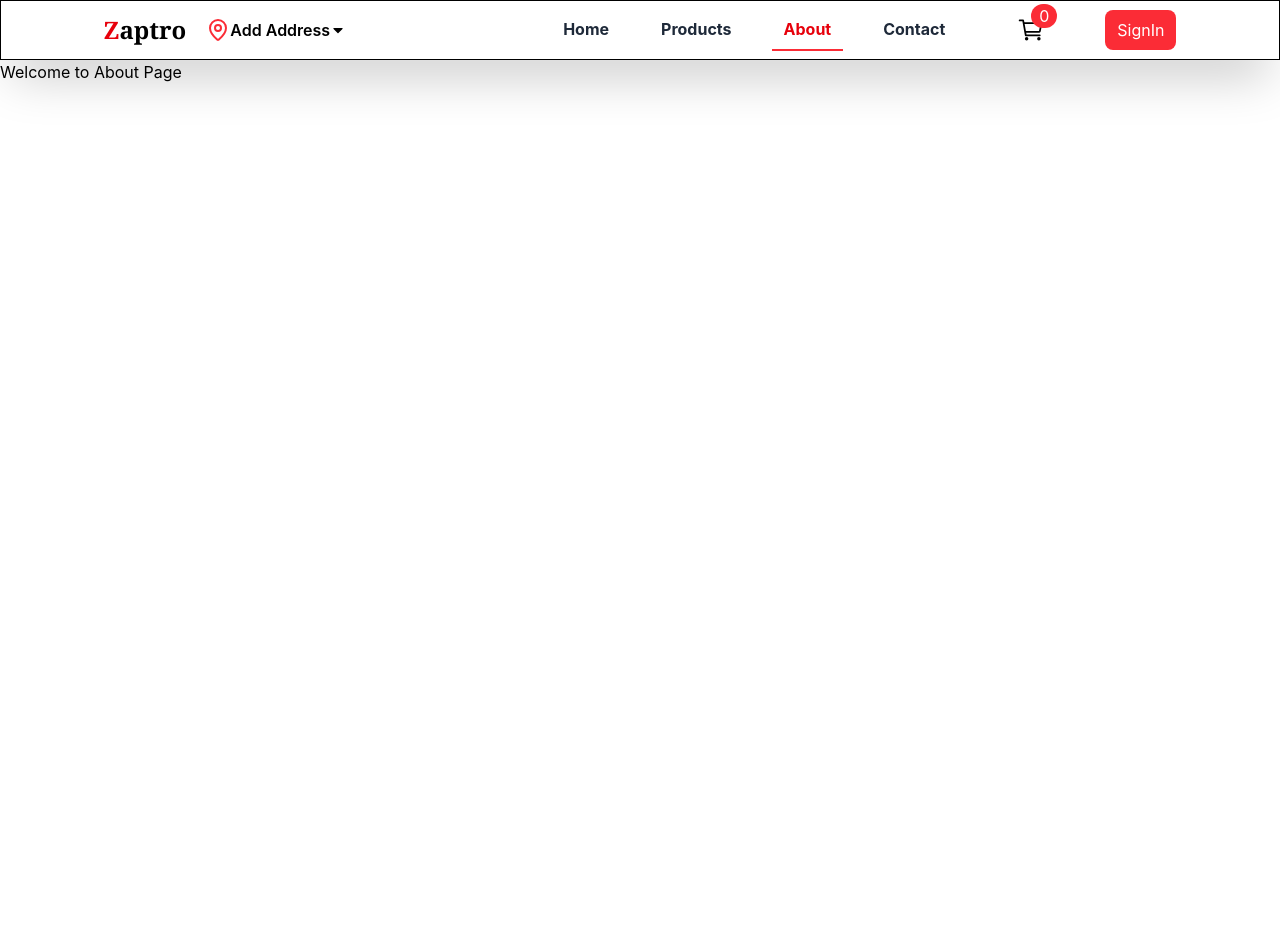
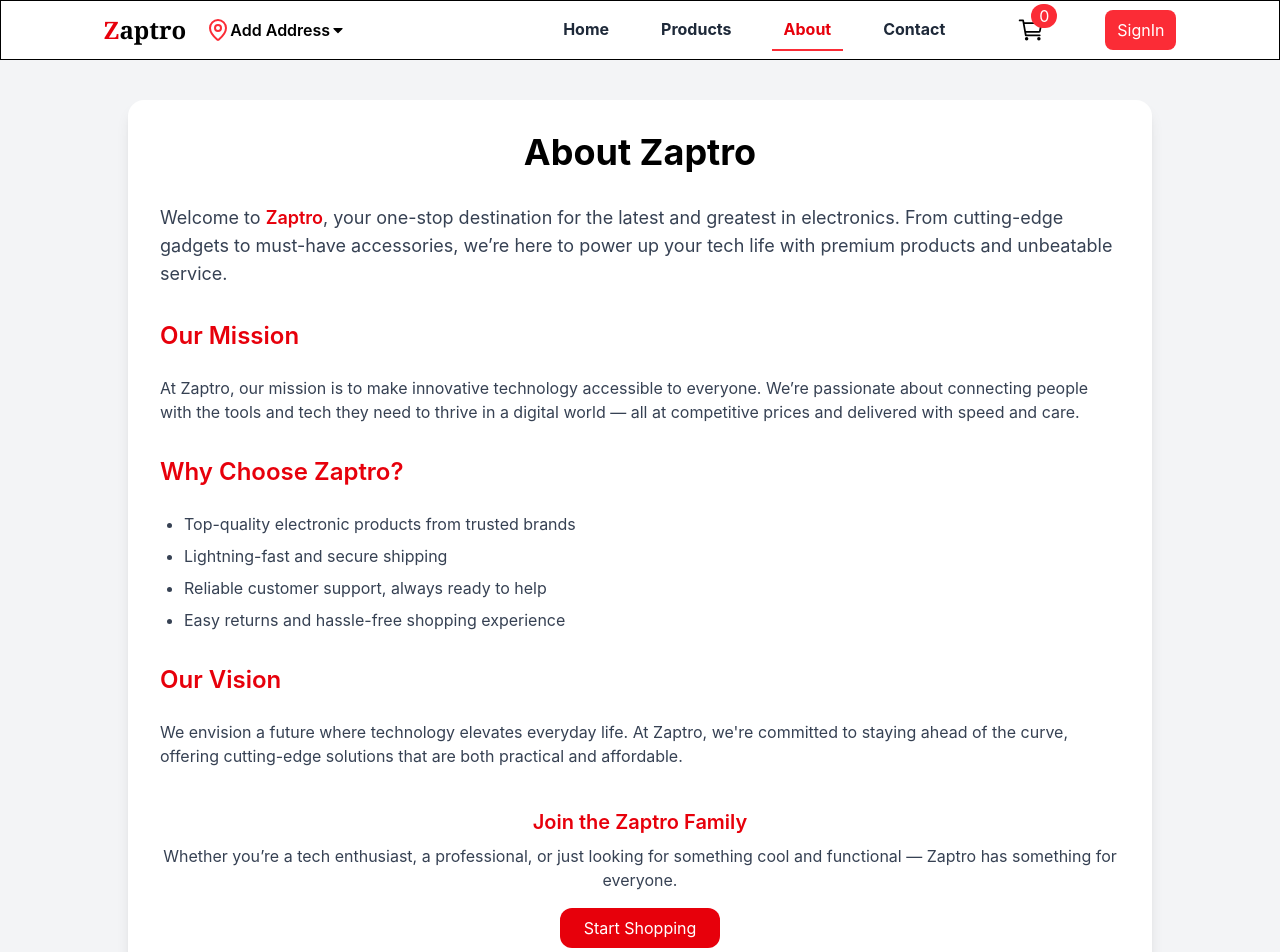
Before and after one commit to rupeshkumar8825/zaptro-ecommerce-frontend-app, a React (Vite) app in the folder client/: page /about in a window 1280 px wide. Shown: the top 952 px of the page. Before the commit the page ends 800 px from the top, so only its background shows below. Built offline with nearby package versions, Linux system fonts and the light colour scheme; no server answers.

Commit message:
Implement the about page and give a button to directly navigate to the product page

```diff
--- a/client/src/pages/AboutPage.tsx
+++ b/client/src/pages/AboutPage.tsx
@@ -1,11 +1,50 @@
 import React from "react";
+import { Link } from "react-router-dom";
 
 export const AboutPage = () => {
     return (
-        <>
-            <div>
-                Welcome to About Page
-            </div>
-        </>
+        <div className="min-h-screen bg-gray-100 py-10 px-4 sm:px-6 lg:px-20">
+      <div className="max-w-5xl mx-auto bg-white rounded-2xl shadow-lg p-8 space-y-8">
+        <h1 className="text-4xl font-bold  text-center">About Zaptro</h1>
+
+        <p className="text-gray-700 text-lg">
+          Welcome to <span className="font-semibold text-red-600">Zaptro</span>, your one-stop destination for the latest and greatest in electronics. From cutting-edge gadgets to must-have accessories, we’re here to power up your tech life with premium products and unbeatable service.
+        </p>
+
+        <div className="space-y-6">
+          <h2 className="text-2xl font-semibold text-red-600">Our Mission</h2>
+          <p className="text-gray-700 text-base">
+            At Zaptro, our mission is to make innovative technology accessible to everyone. We’re passionate about connecting people with the tools and tech they need to thrive in a digital world — all at competitive prices and delivered with speed and care.
+          </p>
+        </div>
+
+        <div className="space-y-6">
+          <h2 className="text-2xl font-semibold text-red-600">Why Choose Zaptro?</h2>
+          <ul className="list-disc pl-6 text-gray-700 space-y-2">
+            <li>Top-quality electronic products from trusted brands</li>
+            <li>Lightning-fast and secure shipping</li>
+            <li>Reliable customer support, always ready to help</li>
+            <li>Easy returns and hassle-free shopping experience</li>
+          </ul>
+        </div>
+
+        <div className="space-y-6">
+          <h2 className="text-2xl font-semibold text-red-600">Our Vision</h2>
+          <p className="text-gray-700 text-base">
+            We envision a future where technology elevates everyday life. At Zaptro, we're committed to staying ahead of the curve, offering cutting-edge solutions that are both practical and affordable.
+          </p>
+        </div>
+
+        <div className="text-center mt-10">
+          <h3 className="text-xl font-semibold text-red-600 mb-2">Join the Zaptro Family</h3>
+          <p className="text-gray-700 mb-4">
+            Whether you’re a tech enthusiast, a professional, or just looking for something cool and functional — Zaptro has something for everyone.
+          </p>
+         <Link to={'/products'}><button className="bg-red-600 text-white px-6 py-2 rounded-xl hover:bg-red-700 transition duration-300 cursor-pointer">
+            Start Shopping
+          </button></Link>
+        </div>
+      </div>
+    </div>
     )
 }
--- a/client/src/pages/ProductsPage.tsx
+++ b/client/src/pages/ProductsPage.tsx
@@ -122,6 +122,7 @@
         setFilteredList(allProductList);
         setTotalPages(Math.floor(filteredList.length/8) + 1)
         setCurrPageNumber(1);
+        window.scrollTo(0, 0);
     }, [])
 
     // now whenever the user selection on the price, category selection
```
